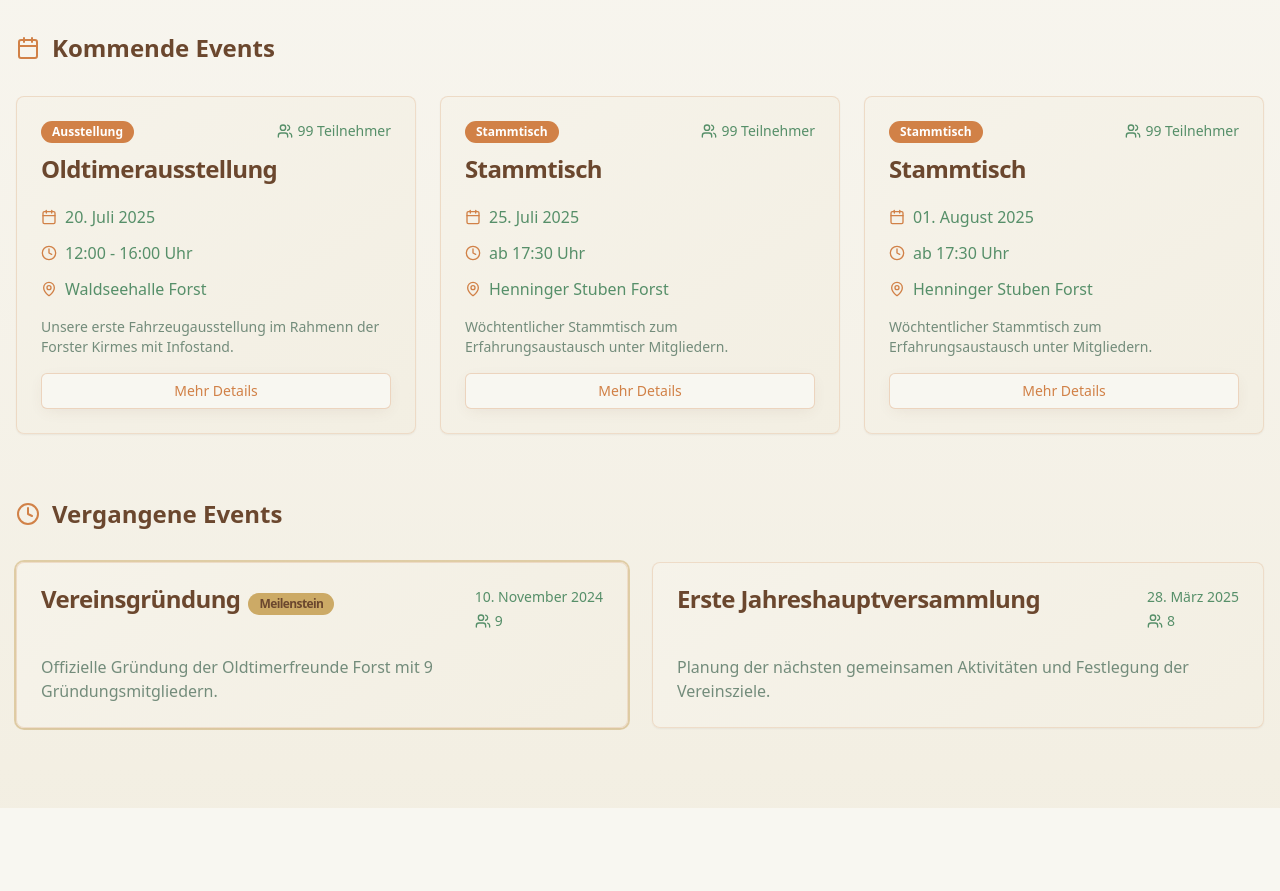
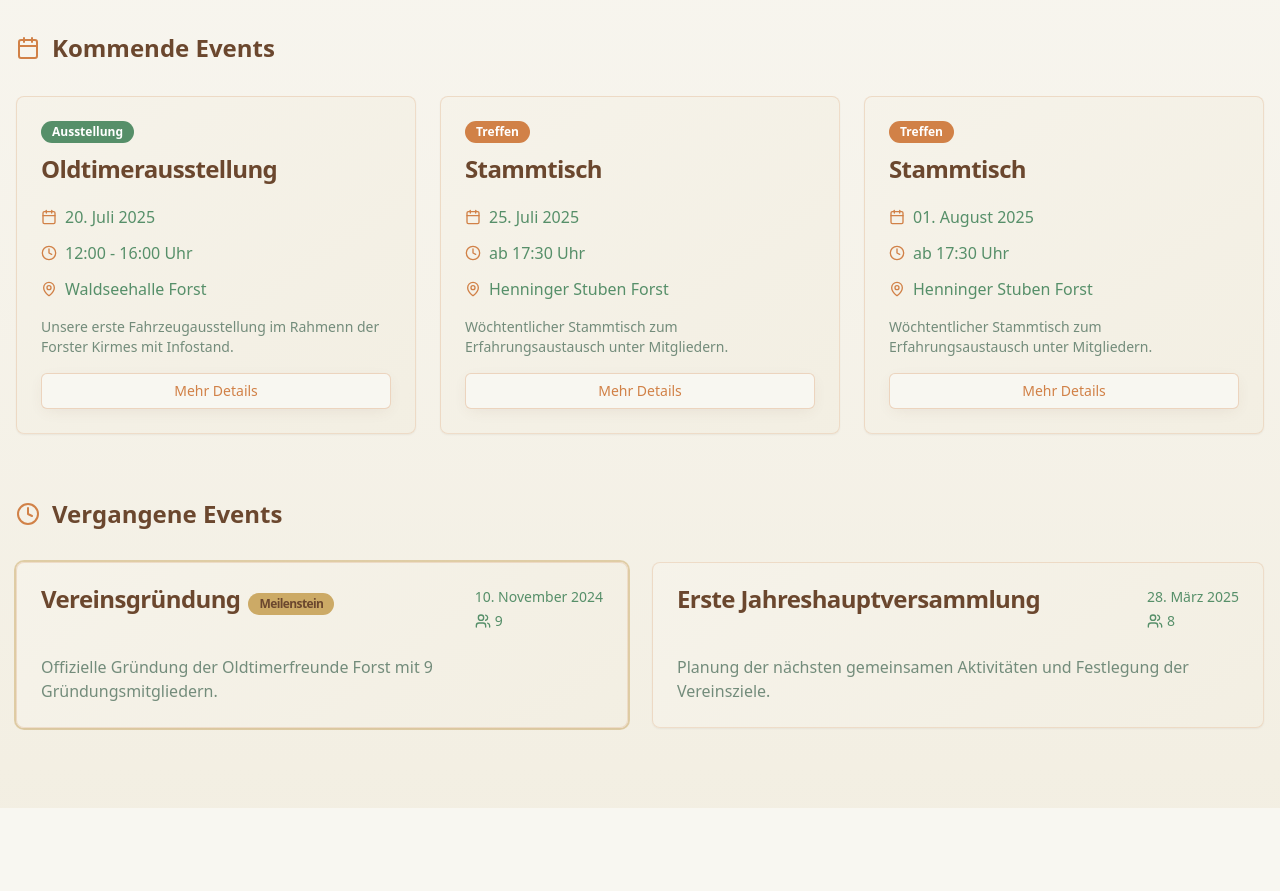
Before and after one commit to kdat-tk/forst-oldtimer-verein-portal, a React (Vite) app: page / in a window 1280 px wide. Shown: the part 1040-1931 px from the top of the page. Built offline with nearby package versions, Linux system fonts and the light colour scheme.

Commit message:
Update Events.tsx

```diff
--- a/src/components/Events.tsx
+++ b/src/components/Events.tsx
@@ -23,7 +23,7 @@ const Events = () => {
       location: 'Henninger Stuben Forst',
       description: 'Wöchtentlicher Stammtisch zum Erfahrungsaustausch unter Mitgliedern.',
       attendees: 99,
-      type: 'Stammtisch'
+      type: 'Treffen'
     },
     {
       id: 3,
@@ -33,7 +33,7 @@ const Events = () => {
       location: 'Henninger Stuben Forst',
       description: 'Wöchtentlicher Stammtisch zum Erfahrungsaustausch unter Mitgliedern.',
       attendees: 99,
-      type: 'Stammtisch'
+      type: 'Treffen'
     }
   ];
 
@@ -59,7 +59,7 @@ const Events = () => {
     switch (type) {
       case 'Treffen': return 'bg-vintage-copper text-white';
       case 'Ausfahrt': return 'bg-vintage-gold text-vintage-brown';
-      case 'Workshop': return 'bg-vintage-leather text-white';
+      case 'Ausstellung': return 'bg-vintage-leather text-white';
       default: return 'bg-vintage-copper text-white';
     }
   };
@@ -91,12 +91,6 @@ const Events = () => {
                     <Badge className={getEventTypeColor(event.type)}>
                       {event.type}
                     </Badge>
-                    <div className="text-right text-sm text-vintage-leather">
-                      <div className="flex items-center">
-                        <Users className="w-4 h-4 mr-1" />
-                        {event.attendees} Teilnehmer
-                      </div>
-                    </div>
                   </div>
                   <CardTitle className="text-vintage-brown group-hover:text-vintage-copper transition-colors">
                     {event.title}
```
